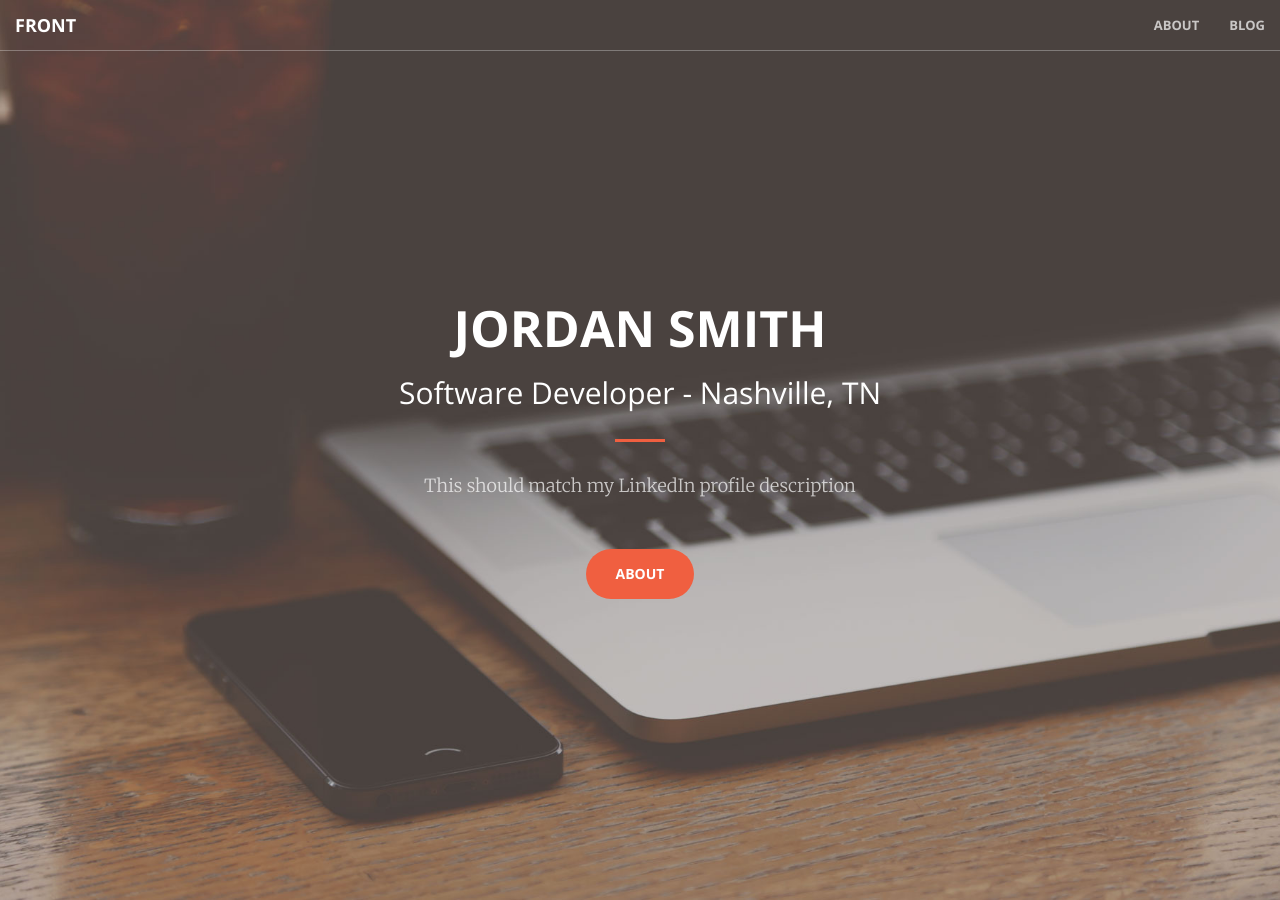
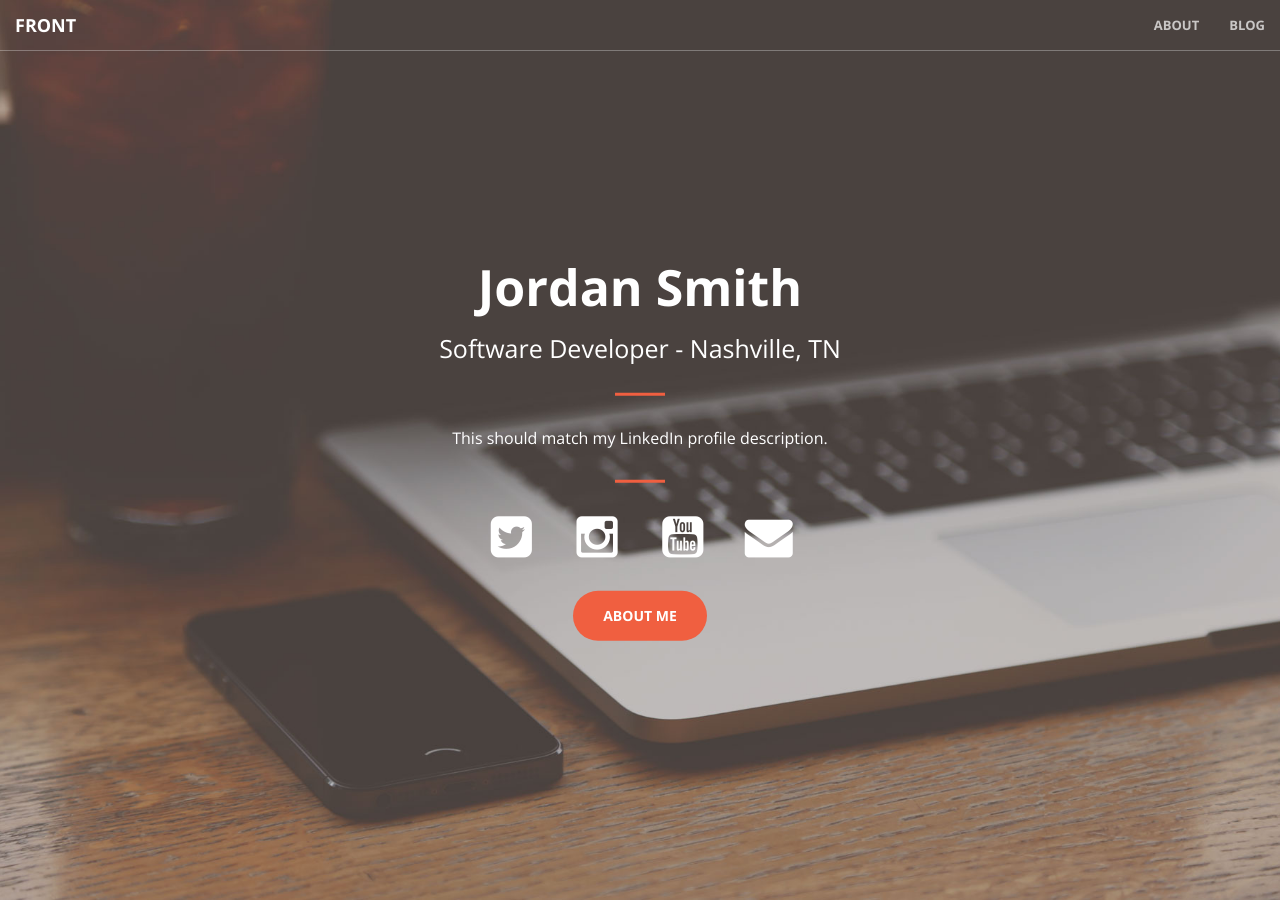
Before and after one commit to jtsmith24/jtsmith24.github.io, a Jekyll site: the page built from index.html, in a window 1280 px wide and 900 px high. Built offline with Jekyll 4.4.1, drawn with Linux system fonts in a browser that asks for light colours.

```diff
--- a/css/creative.css
+++ b/css/creative.css
@@ -11,7 +11,7 @@ body {
 }
 
 body {
-    font-family: Merriweather,'Helvetica Neue',Arial,sans-serif;
+    font-family: 'Open Sans','Helvetica Neue',Arial,sans-serif;
 }
 
 hr {
@@ -25,7 +25,7 @@ hr.light {
 }
 
 a {
-    color: #222;
+    color: #fff;
     -webkit-transition: all .35s;
     -moz-transition: all .35s;
     transition: all .35s;
@@ -62,6 +62,12 @@ p {
 
 .text-faded {
     color: rgba(255,255,255,.7);
+}
+
+.info-row {
+    margin-bottom: 30px;
+    font-size: 16px;
+    line-height: 1.5;
 }
 
 section {
@@ -196,9 +202,12 @@ header .header-content {
 header .header-content .header-content-inner h1 {
     margin-top: 0;
     margin-bottom: 0;
-    text-transform: uppercase;
     font-weight: 700;
     font-size: 50px;
+}
+
+header .header-content .header-content-inner h2 {
+    font-size: 25px;
 }
 
 header .header-content .header-content-inner hr {
--- a/index.html
+++ b/index.html
@@ -1,15 +1,102 @@
 ---
-layout: default
-title: Home Page
+title: Front Page
+author: Jordan Smith
 ---
+<!DOCTYPE html>
+<html lang="en">
+<head>
+	<meta charset="utf-8">
+	<meta http-equiv="X-UA-Compatible" content="IE=edge">
+	<meta name="viewport" content="width=device-width, initial-scale=1">
+	<meta name="description" content="">
+	<meta name="author" content="">
+	<title>Jordan Smith - {{ page.title }}</title>
+	<!-- Bootstrap Core CSS -->
+	<link rel="stylesheet" href="/css/bootstrap.min.css" type="text/css">
+	<!-- Custom Fonts -->
+	<link href='http://fonts.googleapis.com/css?family=Open+Sans:300italic,400italic,600italic,700italic,800italic,400,300,600,700,800' rel='stylesheet' type='text/css'>
+	<link href='http://fonts.googleapis.com/css?family=Merriweather:400,300,300italic,400italic,700,700italic,900,900italic' rel='stylesheet' type='text/css'>
+	<link rel="stylesheet" href="/font-awesome/css/font-awesome.min.css" type="text/css">
+	<!-- Custom CSS -->
+	<link rel="stylesheet" href="/css/creative.css" type="text/css">
+	<link rel="stylesheet" href="/css/blog.css" type="text/css">
+	<!-- HTML5 Shim and Respond.js IE8 support of HTML5 elements and media queries -->
+		<!--[if lt IE 9]>
+		<script src="https://oss.maxcdn.com/libs/html5shiv/3.7.0/html5shiv.js"></script>
+		<script src="https://oss.maxcdn.com/libs/respond.js/1.4.2/respond.min.js"></script>
+	<![endif]-->
+</head>
+<body id="page-top">
+	<nav id="mainNav" class="navbar navbar-default navbar-fixed-top">
+		<div class="container-fluid">
+			<!-- Brand and toggle get grouped for better mobile display -->
+			<div class="navbar-header">
+				<button type="button" class="navbar-toggle collapsed" data-toggle="collapse" data-target="#bs-example-navbar-collapse-1">
+					<span class="sr-only">Toggle navigation</span>
+					<span class="icon-bar"></span>
+					<span class="icon-bar"></span>
+					<span class="icon-bar"></span>
+				</button>
+				<a class="navbar-brand page-scroll" href="/">Front</a>
+			</div>
+			<!-- Collect the nav links, forms, and other content for toggling -->
+			<div class="collapse navbar-collapse" id="bs-example-navbar-collapse-1">
+				<ul class="nav navbar-nav navbar-right">
+					<li>
+						<a href="/about.html">About</a>
+					</li>
+					<li>
+						<a href="/blog.html">Blog</a>
+					</li>
+				</ul>
+			</div>
+			<!-- /.navbar-collapse -->
+		</div>
+		<!-- /.container-fluid -->
+	</nav>
+
 	<header>
 		<div class="header-content">
 			<div class="header-content-inner">
 				<h1>Jordan Smith</h1>
 				<h2>Software Developer - Nashville, TN</h2>
 				<hr>
-			<p>This should match my LinkedIn profile description</p>
-			<a href="about.html" class="btn btn-primary btn-xl">About</a>
+				<div class="info-row">This should match my LinkedIn profile description.</div>
+				<hr>
+				<div class="row info-row">
+					<div class="col-sm-1 col-sm-offset-4 text-center">
+						<a  href="https://www.twitter.com/ImJordanSmith">
+							<i class="fa fa-twitter-square fa-3x wow bounceIn" data-wow-delay=".1s"></i></a>
+						</div>
+						<div class="col-sm-1 text-center">
+							<a href="https://www.instagram.com/jsmith101/">
+								<i class="fa fa-instagram fa-3x wow bounceIn" data-wow-delay=".1s"></i></a>
+							</div>
+							<div class="col-sm-1 text-center">
+								<a href="https://www.youtube.com/c/JordanSmithFilms"><i class="fa fa-youtube-square fa-3x wow bounceIn" data-wow-delay=".1s"></i></a>
+							</div>
+							<div class="col-sm-1 text-center">
+								<a href="mailto:jsmith2@harding.edu"><i class="fa fa-envelope fa-3x wow bounceIn" data-wow-delay=".1s"></i></a>
+							</div>
+						</div>
+					</div>
+					<div class="col-sm-6 col-sm-offset-3">
+						<a href="about.html" class="btn btn-primary btn-xl">About Me</a>
 					</div>
 				</div>
 			</header>
+
+			<!-- jQuery -->
+			<script src="/js/jquery.js"></script>
+			<!-- Bootstrap Core JavaScript -->
+			<script src="/js/bootstrap.min.js"></script>
+
+			<!-- Plugin JavaScript -->
+			<script src="/js/jquery.easing.min.js"></script>
+			<script src="/js/jquery.fittext.js"></script>
+			<script src="/js/wow.min.js"></script>
+
+			<!-- Custom Theme JavaScript -->
+			<script src="/js/creative.js"></script>
+		</body>
+		</html>
```
Lines whose indentation alone changed are shown as unchanged.
